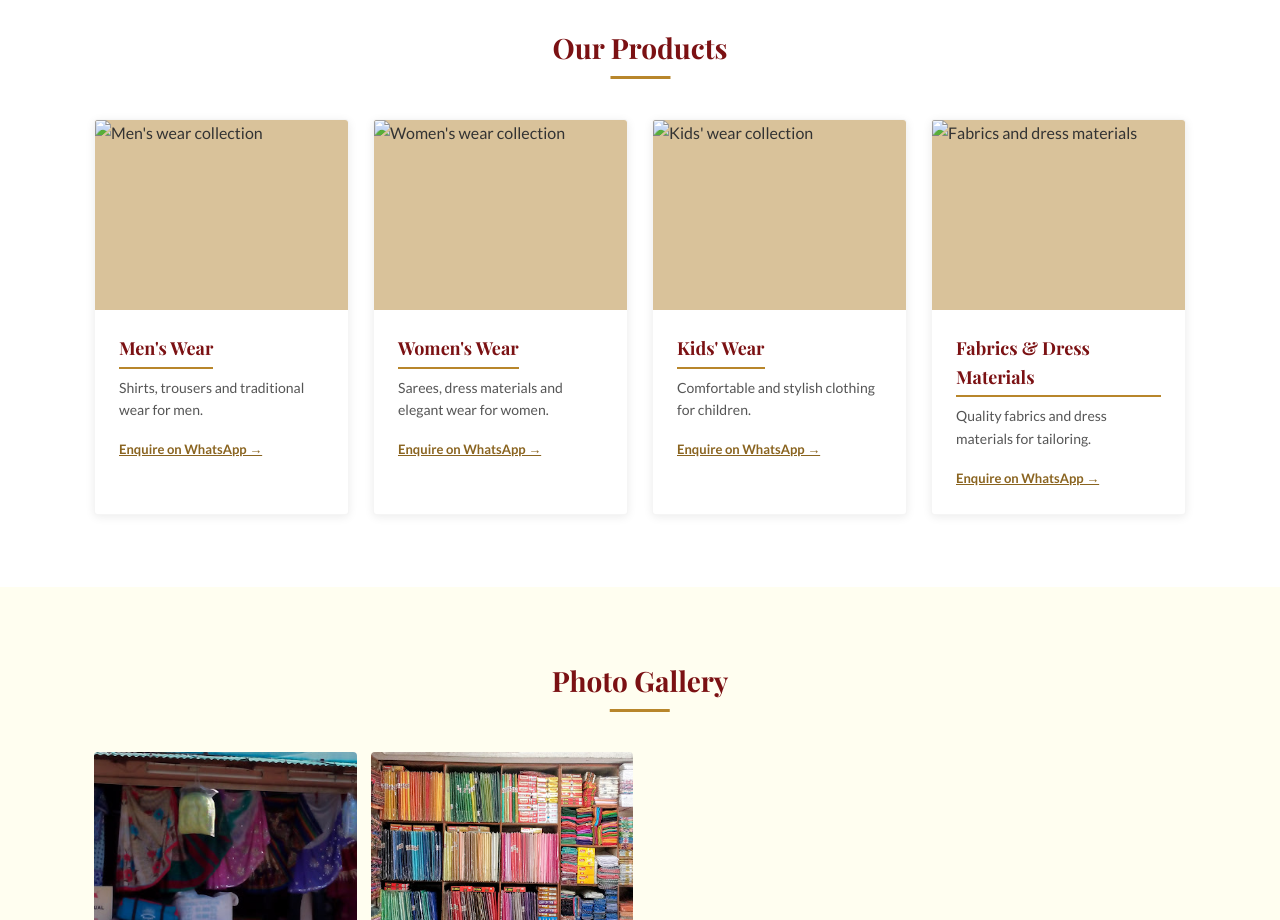
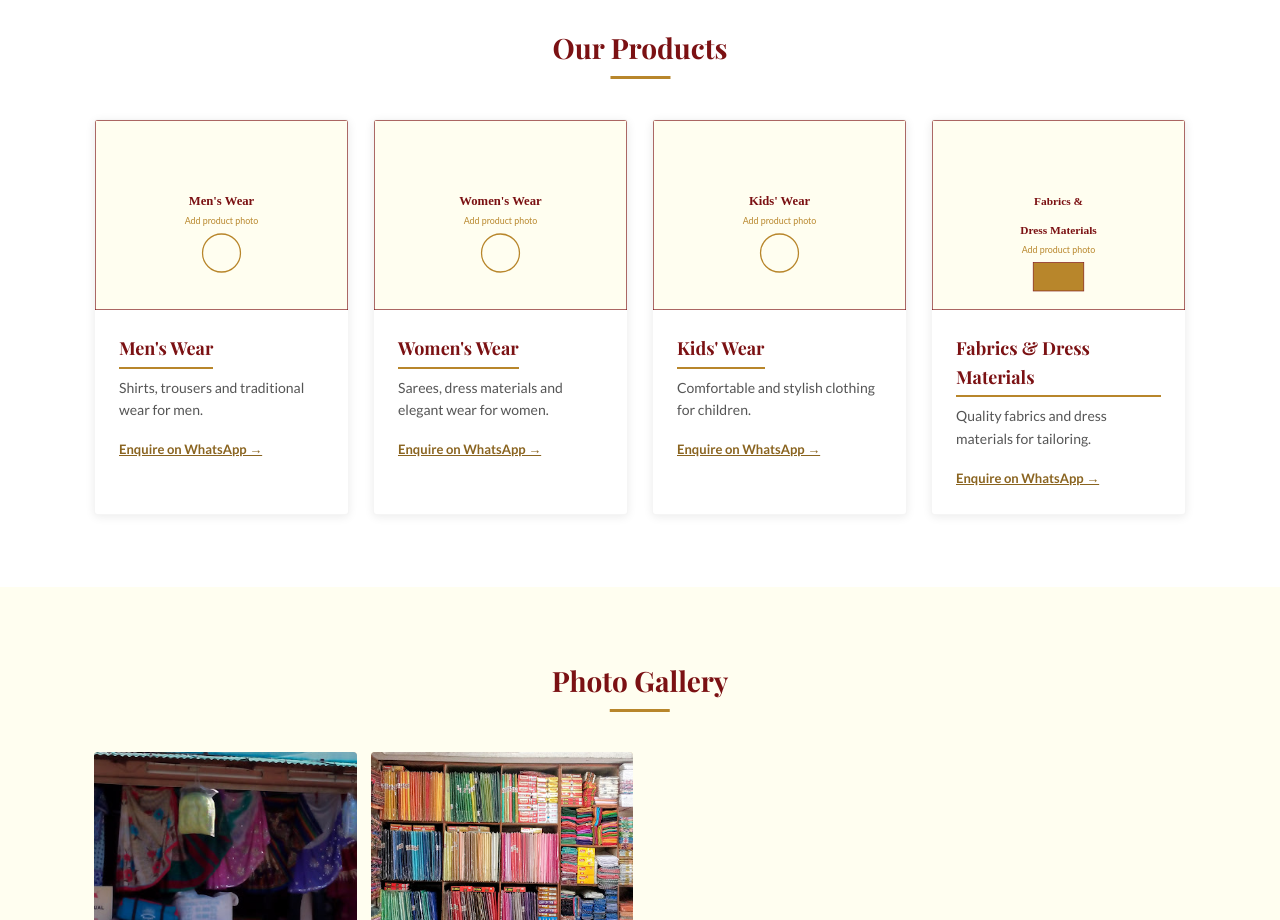
Before and after one commit to prakashseervi61/Balaji-Textile, a plain HTML site: page index.html in a window 1280 px wide. Shown: the part 1680-2600 px from the top of the page. Drawn offline with nearby package versions, Linux system fonts and the light colour scheme; a web font is replaced by a local one.

Commit message:
Fix 404 errors: replace missing product JPGs with SVG placeholders
- Create SVG placeholders for all 4 product categories (mens-wear, womens-wear, kids-wear, fabrics)
- Update HTML to reference .svg files
- Placeholders use brand colors (maroon/gold on cream) with clear 'Add product photo' text

```diff
--- a/index.html
+++ b/index.html
@@ -192,7 +192,7 @@
         <div class="product-grid">
           <div class="product-card">
             <div class="product-img-wrap">
-              <img src="images/products/mens-wear.jpg" alt="Men's wear collection" width="400" height="300" loading="lazy" />
+              <img src="images/products/mens-wear.svg" alt="Men's wear collection" width="400" height="300" loading="lazy" />
               <div class="img-fallback">Men's Wear</div>
             </div>
             <div class="product-body">
@@ -203,7 +203,7 @@
           </div>
           <div class="product-card">
             <div class="product-img-wrap">
-              <img src="images/products/womens-wear.jpg" alt="Women's wear collection" width="400" height="300" loading="lazy" />
+              <img src="images/products/womens-wear.svg" alt="Women's wear collection" width="400" height="300" loading="lazy" />
               <div class="img-fallback">Women's Wear</div>
             </div>
             <div class="product-body">
@@ -214,7 +214,7 @@
           </div>
           <div class="product-card">
             <div class="product-img-wrap">
-              <img src="images/products/kids-wear.jpg" alt="Kids' wear collection" width="400" height="300" loading="lazy" />
+              <img src="images/products/kids-wear.svg" alt="Kids' wear collection" width="400" height="300" loading="lazy" />
               <div class="img-fallback">Kids' Wear</div>
             </div>
             <div class="product-body">
@@ -225,7 +225,7 @@
           </div>
           <div class="product-card">
             <div class="product-img-wrap">
-              <img src="images/products/fabrics.jpg" alt="Fabrics and dress materials" width="400" height="300" loading="lazy" />
+              <img src="images/products/fabrics.svg" alt="Fabrics and dress materials" width="400" height="300" loading="lazy" />
               <div class="img-fallback">Fabrics &amp; Dress Materials</div>
             </div>
             <div class="product-body">
```
Also changed, not shown: images/products/fabrics.svg (added), images/products/kids-wear.svg (added), images/products/mens-wear.svg (added), images/products/womens-wear.svg (added).
